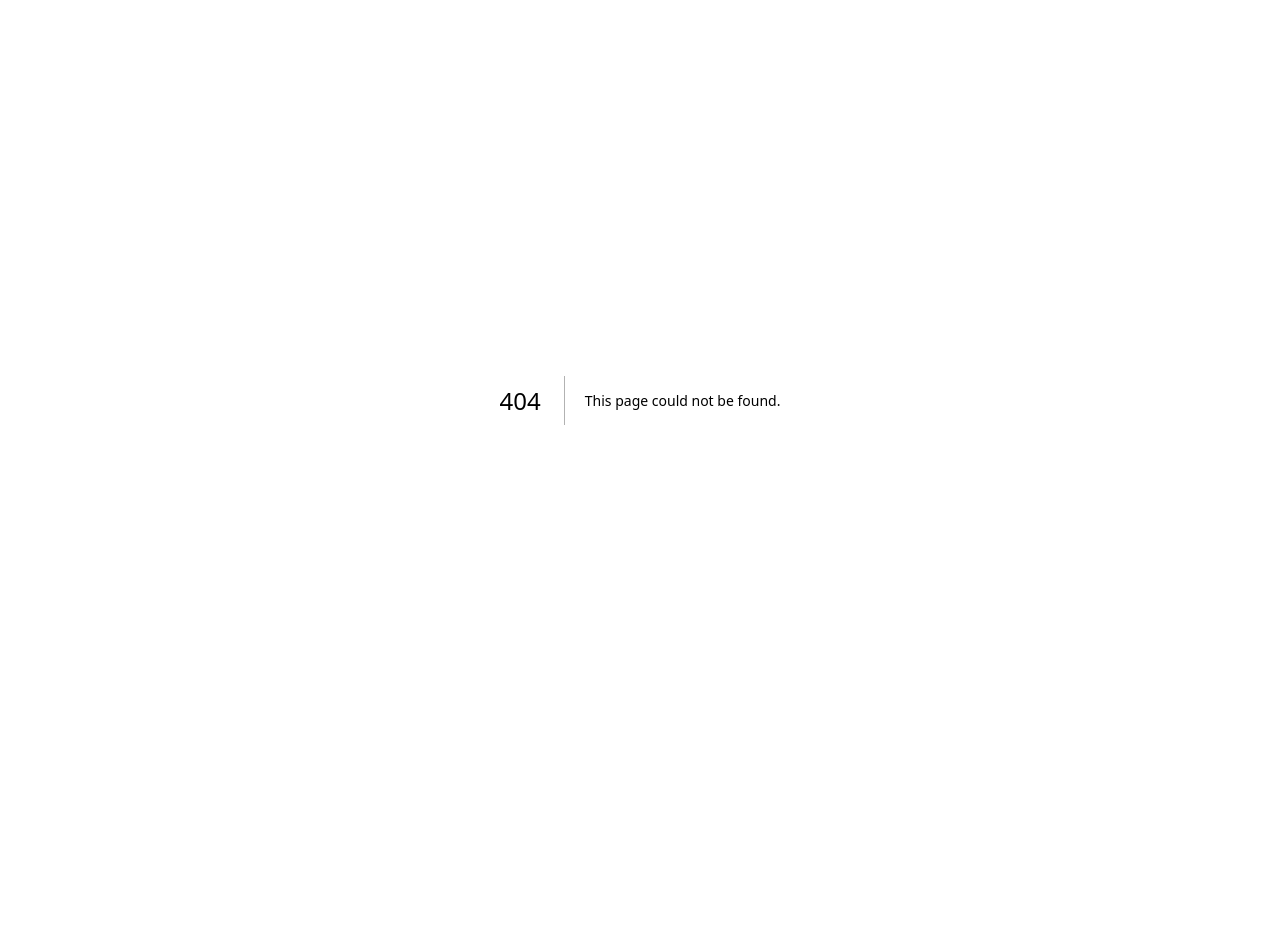
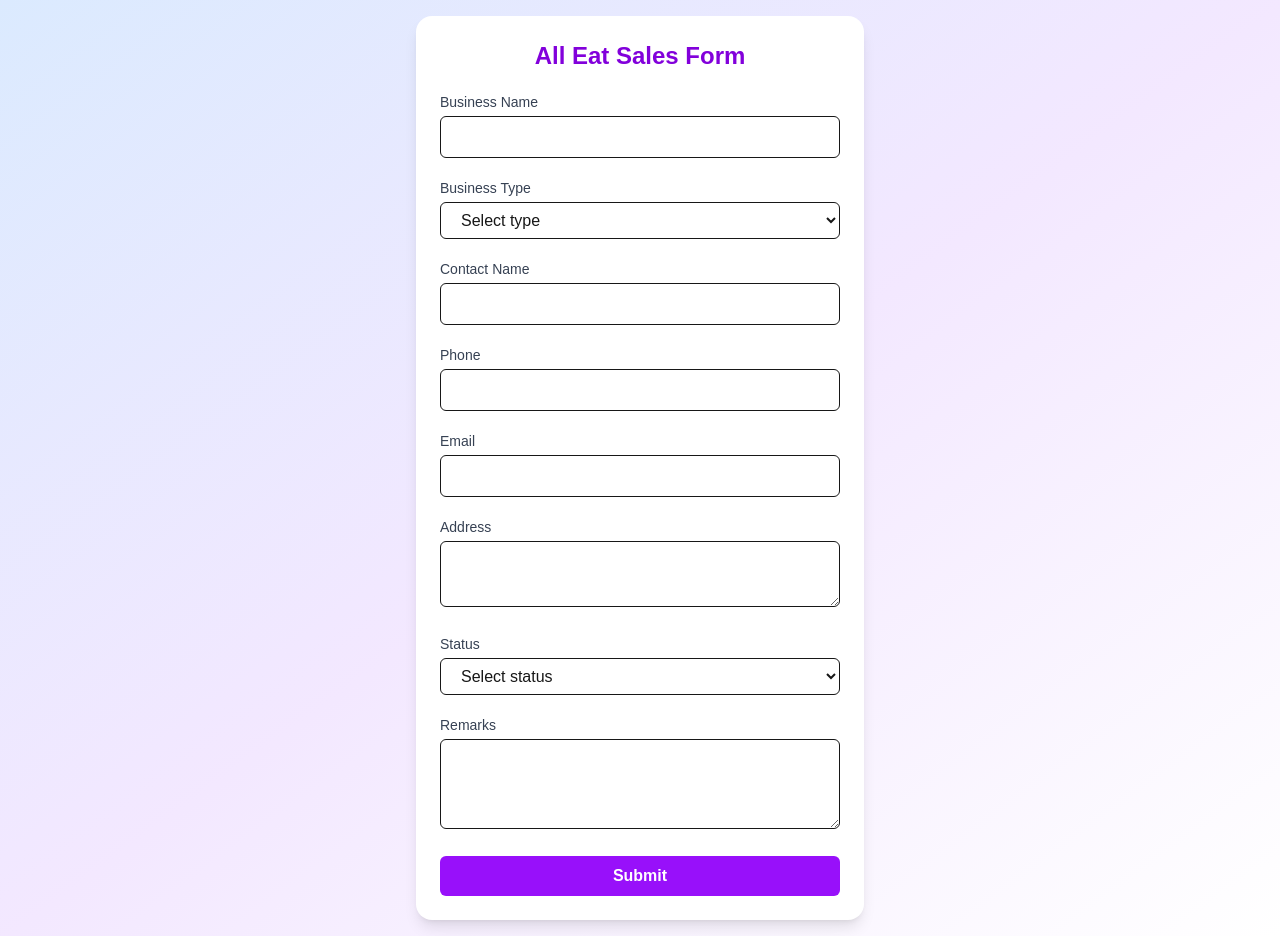
Before and after one commit to ryuk321/careerliftuk, a Next.js app: page /sales-form in a window 1280 px wide. Before the commit this address had no page. Before the commit the page ends 800 px from the top, so only its background shows below. Built offline with nearby package versions, Linux system fonts and the light colour scheme.

Commit message:
All-Eat Form is Sideloaded.

```diff
--- /dev/null
+++ b/pages/api/write-to-alleat.js
@@ -0,0 +1,33 @@
+import { getAuthClient } from '@/lib/googleSheets';
+
+export default async function handler(req, res) {
+  if (req.method !== 'POST') return res.status(405).json({ error: 'Only POST allowed' });
+
+  const { businessName, businessType, contactName, phone, email, address, status, remarks } = req.body;
+
+  // Validate required fields
+  if (!businessName || !contactName || !phone) {
+    return res.status(400).json({ error: 'Missing required fields' });
+  }
+
+  try {
+    const sheets = await getAuthClient();
+    const now = new Date().toISOString();
+
+    await sheets.spreadsheets.values.append({
+      spreadsheetId: process.env.GOOGLE_SHEET_ID,
+      range: 'AllEat!A:I',
+      valueInputOption: 'USER_ENTERED',
+      requestBody: {
+        values: [
+          [now, businessName, businessType, contactName, phone, email, address, status, remarks]
+        ],
+      },
+    });
+
+    return res.status(200).json({ message: 'Sales form submitted successfully!' });
+  } catch (err) {
+    console.error('Google Sheets error:', err);
+    return res.status(500).json({ error: 'Something went wrong!' });
+  }
+}
--- /dev/null
+++ b/pages/sales-form.tsx
@@ -0,0 +1,170 @@
+'use client';
+
+import { useState } from 'react';
+import "../app/globals.css";
+// pages/sales.tsx
+
+
+export default function SalesForm() {
+  const [formData, setFormData] = useState({
+    businessName: '',
+    businessType: '',
+    contactName: '',
+    phone: '',
+    email: '',
+    address: '',
+    status: '',
+    remarks: ''
+  });
+
+  const handleChange = (e: any) => {
+    setFormData({ ...formData, [e.target.name]: e.target.value });
+  };
+
+  const handleSubmit = async (e: any) => {
+    e.preventDefault();
+
+    const res = await fetch(`/api/write-to-alleat`, {
+
+      method: "POST",
+      headers: { "Content-Type": "application/json" },
+      body: JSON.stringify(formData)
+    });
+    const result = await res.json();
+    alert(result.message || result.error);
+  };
+
+  return (
+    <div className="min-h-screen bg-gradient-to-br from-blue-100 via-purple-100 to-white flex items-center justify-center p-4">
+      <form
+        onSubmit={handleSubmit}
+        className="w-full max-w-md bg-white rounded-2xl shadow-lg p-6 space-y-5"
+      >
+        <h2 className="text-2xl font-bold text-center text-purple-700">All Eat Sales Form</h2>
+
+        {/* Business Name */}
+        <div>
+          <label className="block text-sm font-medium text-gray-700 mb-1">Business Name</label>
+          <input
+            name="businessName"
+            type="text"
+            value={formData.businessName}
+            onChange={handleChange}
+            required
+            className="w-full px-4 py-2 border rounded-md focus:outline-none focus:ring-2 focus:ring-purple-500 focus:border-transparent focus:font-bold"
+          />
+        </div>
+
+        {/* Business Type */}
+        <div>
+          <label className="block text-sm font-medium text-gray-700 mb-1">Business Type</label>
+          <select
+            name="businessType"
+            value={formData.businessType}
+            onChange={handleChange}
+            required
+            className="w-full px-4 py-2 border rounded-md bg-white focus:outline-none focus:ring-2 focus:ring-purple-500 focus:border-transparent focus:font-bold"
+          >
+            <option value="">Select type</option>
+            <option value="Restaurant">Restaurant</option>
+            <option value="Cafe">Cafe</option>
+            <option value="Takeaway">Takeaway</option>
+            <option value="Grocery">Grocery</option>
+            <option value="Convenience Store">Convenience Store</option>
+            <option value="Supermarket">Supermarket</option>
+            <option value="Other">Other</option>
+          </select>
+        </div>
+
+        {/* Contact Name */}
+        <div>
+          <label className="block text-sm font-medium text-gray-700 mb-1">Contact Name</label>
+          <input
+            name="contactName"
+            type="text"
+            value={formData.contactName}
+            onChange={handleChange}
+            required
+            className="w-full px-4 py-2 border rounded-md focus:outline-none focus:ring-2 focus:ring-purple-500 focus:border-transparent focus:font-bold"
+          />
+        </div>
+
+        {/* Phone */}
+        <div>
+          <label className="block text-sm font-medium text-gray-700 mb-1">Phone</label>
+          <input
+            name="phone"
+            type="tel"
+            value={formData.phone}
+            onChange={handleChange}
+            required
+            className="w-full px-4 py-2 border rounded-md focus:outline-none focus:ring-2 focus:ring-purple-500 focus:border-transparent focus:font-bold"
+          />
+        </div>
+
+        {/* Email */}
+        <div>
+          <label className="block text-sm font-medium text-gray-700 mb-1">Email</label>
+          <input
+            name="email"
+            type="email"
+            value={formData.email}
+            onChange={handleChange}
+            className="w-full px-4 py-2 border rounded-md focus:outline-none focus:ring-2 focus:ring-purple-500 focus:border-transparent focus:font-bold"
+          />
+        </div>
+
+        {/* Address */}
+        <div>
+          <label className="block text-sm font-medium text-gray-700 mb-1">Address</label>
+          <textarea
+            name="address"
+            value={formData.address}
+            onChange={handleChange}
+            rows={2}
+            required
+            className="w-full px-4 py-2 border rounded-md focus:outline-none focus:ring-2 focus:ring-purple-500 focus:border-transparent focus:font-bold"
+          />
+        </div>
+
+        {/* Status */}
+        <div>
+          <label className="block text-sm font-medium text-gray-700 mb-1">Status</label>
+          <select
+            name="status"
+            value={formData.status}
+            onChange={handleChange}
+            required
+            className="w-full px-4 py-2 border rounded-md bg-white focus:outline-none focus:ring-2 focus:ring-purple-500 focus:border-transparent focus:font-bold"
+          >
+            <option value="">Select status</option>
+            <option value="Interested">Interested</option>
+            <option value="Signed">Signed</option>
+            <option value="In Process">In Process</option>
+            <option value="Declined">Declined</option>
+          </select>
+        </div>
+
+        {/* Remarks */}
+        <div>
+          <label className="block text-sm font-medium text-gray-700 mb-1">Remarks</label>
+          <textarea
+            name="remarks"
+            value={formData.remarks}
+            onChange={handleChange}
+            rows={3}
+            className="w-full px-4 py-2 border rounded-md focus:outline-none focus:ring-2 focus:ring-purple-500 focus:border-transparent focus:font-bold"
+          />
+        </div>
+
+        {/* Submit Button */}
+        <button
+          type="submit"
+          className="w-full bg-purple-600 text-white font-semibold py-2 rounded-md hover:bg-purple-700 transition"
+        >
+          Submit
+        </button>
+      </form>
+    </div>
+  );
+}
```
